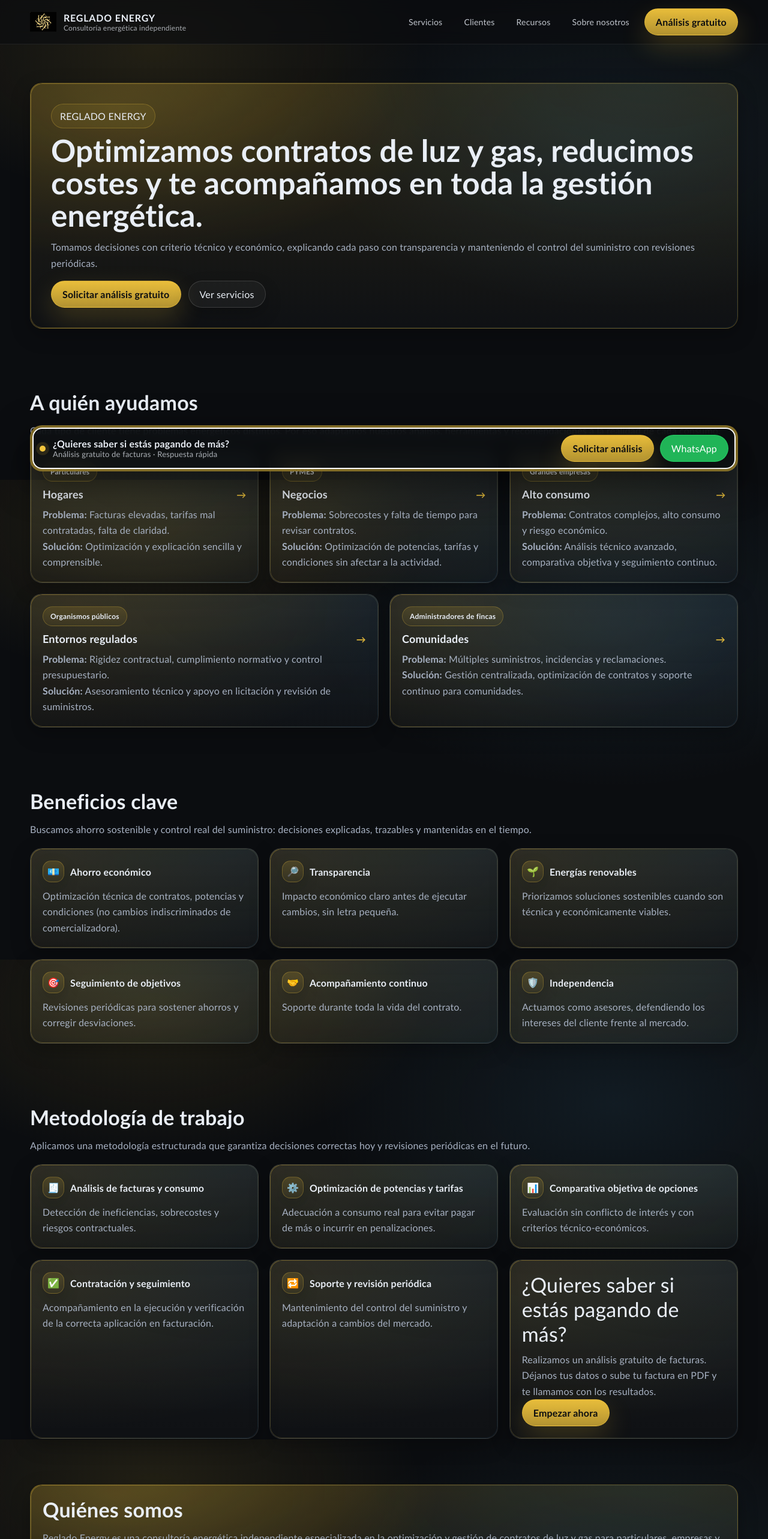
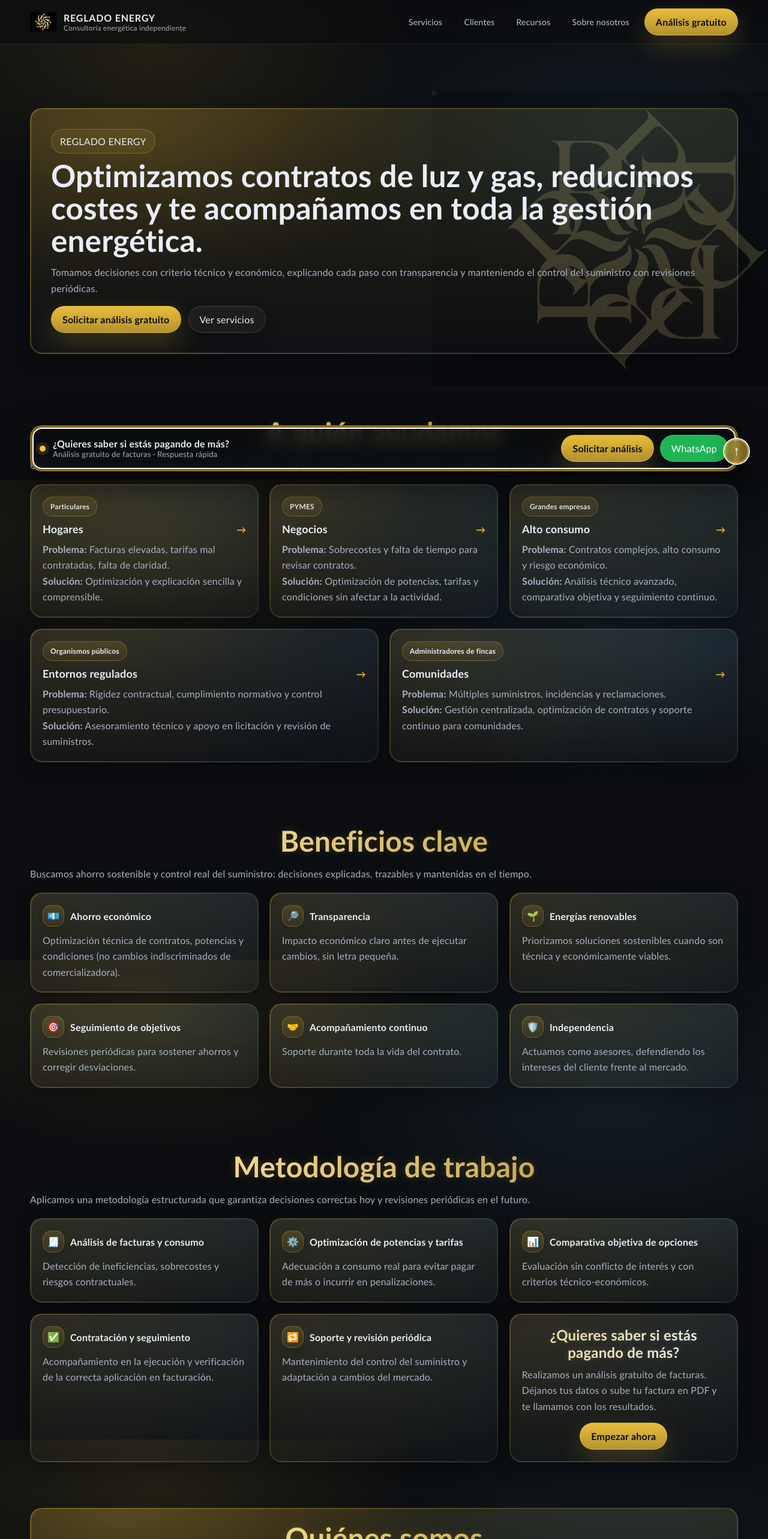
Before and after one commit to practicasreglado-wq/regladoEnergy, a Vue app: page /#/ in a window 1280 px wide. Shown: the top 2566 px of the page at 60% size. Built offline with nearby package versions, Linux system fonts and the light colour scheme.

Commit message:
cambios en el proyecto

```diff
--- a/src/App.vue
+++ b/src/App.vue
@@ -18,6 +18,7 @@
 </main>
     <SiteFooter />
     <CTASticky />
+    <ScrollTopButton />
   </div>
 </template>
 
@@ -25,6 +26,7 @@
 import SiteHeader from "./components/SiteHeader.vue";
 import SiteFooter from "./components/SiteFooter.vue";
 import CTASticky from "./components/CTASticky.vue";
+import ScrollTopButton from "./components/ScrollTopButton.vue";
 </script>
 
 <style>
@@ -37,7 +39,15 @@
 .main{
   flex: 1;
   min-height: 0;
-  padding-bottom: 120px; /* space for the sticky CTA */
+  padding-top: 42px; /* desktop: reduced by ~1/3 */
+  padding-bottom: 40px; /* desktop: reduced by ~1/3 */
+}
+
+@media (max-width: 980px){
+  .main{
+    padding-top: 0;   /* keep mobile unchanged at top */
+    padding-bottom: 40px; /* mobile: less empty space before footer */
+  }
 }
 
 .page-wrapper{
--- a/src/assets/styles.css
+++ b/src/assets/styles.css
@@ -1,21 +1,21 @@
-:root{
+:root {
   /* Corporate */
-  --gold:#F2C53D;
-  --blue:#1B5C8E;
+  --gold: #f2c53d;
+  --blue: #1b5c8e;
 
   /* Theme */
-  --bg:#0b0d10;
-  --text:#e9eef6;
-  --muted:#a7b1c2;
+  --bg: #0b0d10;
+  --text: #e9eef6;
+  --muted: #a7b1c2;
 
   /* Surfaces & borders */
-  --surface: rgba(255,255,255,.04);
-  --surface-2: rgba(255,255,255,.02);
-  --border: rgba(255,255,255,.10);
-  --border-2: rgba(255,255,255,.14);
+  --surface: rgba(255, 255, 255, 0.04);
+  --surface-2: rgba(255, 255, 255, 0.02);
+  --border: rgba(255, 255, 255, 0.1);
+  --border-2: rgba(255, 255, 255, 0.14);
 
   /* Accents */
-  --line: rgba(242,197,61,.18);
+  --line: rgba(242, 197, 61, 0.18);
 
   /* Radii */
   --radius: 20px;
@@ -23,219 +23,536 @@
   --radius-sm: 12px;
 
   /* Shadows */
-  --shadow: 0 18px 60px rgba(0,0,0,.38);
-  --shadow-soft: 0 10px 32px rgba(0,0,0,.28);
-  --shadow-pop: 0 26px 80px rgba(0,0,0,.44);
+  --shadow: 0 18px 60px rgba(0, 0, 0, 0.38);
+  --shadow-soft: 0 10px 32px rgba(0, 0, 0, 0.28);
+  --shadow-pop: 0 26px 80px rgba(0, 0, 0, 0.44);
 
   --max: 1180px;
 }
 
-*{ box-sizing:border-box; }
-html,body{ height:100%; }
-body{
-  margin:0;
-  background: radial-gradient(900px 500px at 20% 10%, rgba(242,197,61,.10), transparent 50%),
-              radial-gradient(900px 500px at 80% 30%, rgba(97,196,255,.08), transparent 55%),
-              var(--bg);
-  color:var(--text);
-  font-family: "Century Gothic","Trebuchet MS",system-ui,-apple-system,Segoe UI,Roboto,Arial,sans-serif;
-  letter-spacing: .2px;
+* {
+  box-sizing: border-box;
 }
-a{ color:inherit; text-decoration:none; }
-.container{ width: min(var(--max), calc(100% - 40px)); margin: 0 auto; }
-.section{ padding: 64px 0; }
-.section-tight{ padding: 38px 0; }
-.h1{ font-size: clamp(34px, 4vw, 54px); line-height: 1.05; margin: 0 0 14px; }
-.h2{ font-size: clamp(24px, 3vw, 34px); margin: 0 0 14px; }
-.p{ color: var(--muted); font-size: 16px; line-height: 1.65; margin: 0; }
-.grid{ display:grid; gap: 18px; }
-.grid-2{ grid-template-columns: repeat(2, minmax(0,1fr)); }
-.grid-3{ grid-template-columns: repeat(3, minmax(0,1fr)); }
-@media (max-width: 980px){ .grid-3{ grid-template-columns: 1fr; } .grid-2{ grid-template-columns: 1fr; } }
+html,
+body {
+  height: 100%;
+}
+body {
+  margin: 0;
+  position: relative;
+  overflow-x: hidden;
+  background:
+    radial-gradient(
+      900px 500px at 20% 10%,
+      rgba(242, 197, 61, 0.1),
+      transparent 50%
+    ),
+    radial-gradient(
+      900px 500px at 80% 30%,
+      rgba(97, 196, 255, 0.08),
+      transparent 55%
+    ),
+    var(--bg);
+  color: var(--text);
+  font-family:
+    "Century Gothic",
+    "Trebuchet MS",
+    system-ui,
+    -apple-system,
+    Segoe UI,
+    Roboto,
+    Arial,
+    sans-serif;
+  letter-spacing: 0.2px;
+}
+/* logo transparente en el fondo */
+body::before {
+  content: "";
+  position: fixed;
+  top: 50%;
+  right: -120px;
+  transform: translateY(-50%);
+  width: min(54vw, 680px);
+  aspect-ratio: 1 / 1;
+  background: url("./reglado-energy-logo.png") center / contain no-repeat;
+  opacity: 0.17;
+  filter: blur(px) saturate(0.9);
+  pointer-events: none;
+  z-index: 0;
+}
+a {
+  color: inherit;
+  text-decoration: none;
+}
+.container {
+  width: min(var(--max), calc(100% - 40px));
+  margin: 0 auto;
+}
+.section {
+  padding: 64px 0;
+}
+.section-tight {
+  padding: 38px 0;
+}
+.h1 {
+  font-size: clamp(34px, 4vw, 54px);
+  line-height: 1.05;
+  margin: 0 0 14px;
+}
 
-.card{
+.h2 {
+  color: rgba(242, 197, 61, 0.88);
+  text-align: center;
+  font-size: clamp(2.2rem, 5vw, 3rem);
+  margin: 0 0 14px;
+  background: linear-gradient(
+    110deg,
+    rgba(242, 197, 61, 0.72) 0%,
+    rgba(255, 236, 170, 0.95) 35%,
+    rgba(242, 197, 61, 0.72) 65%,
+    rgba(255, 236, 170, 0.9) 100%
+  );
+  background-size: 220% 100%;
+  -webkit-background-clip: text;
+  background-clip: text;
+  -webkit-text-fill-color: transparent;
+  text-shadow: 0 0 14px rgba(242, 197, 61, 0.2);
+  animation: h2Shimmer 6.5s ease-in-out infinite;
+}
+.h2new {
+  color: #f6f7f8;
+  text-align: center;
+  font-size: clamp(1.5rem, 2.2vw, 1.5rem);
+  font-weight: 800;
+  margin: 0 0 14px;
+  background: linear-gradient(
+    110deg,
+    rgba(255, 255, 255, 0.96) 0%,
+    rgba(255, 236, 170, 0.95) 35%,
+    rgba(245, 246, 248, 0.96) 68%,
+    rgba(198, 204, 211, 0.9) 100%
+  );
+  background-size: 220% 100%;
+  -webkit-background-clip: text;
+  background-clip: text;
+  -webkit-text-fill-color: transparent;
+  text-shadow: 0 0 12px rgba(210, 216, 223, 0.22);
+  animation: h2Shimmer 6.5s ease-in-out infinite;
+}
+
+@keyframes h2Shimmer {
+  0% {
+    background-position: 0% 50%;
+  }
+  50% {
+    background-position: 100% 50%;
+  }
+  100% {
+    background-position: 0% 50%;
+  }
+}
+
+@media (prefers-reduced-motion: reduce) {
+  .h2,
+  .h2new {
+    animation: none;
+  }
+}
+.p {
+  color: var(--muted);
+  font-size: 16px;
+  line-height: 1.65;
+  margin: 0;
+}
+.grid {
+  display: grid;
+  gap: 18px;
+}
+.grid-2 {
+  grid-template-columns: repeat(2, minmax(0, 1fr));
+}
+.grid-3 {
+  grid-template-columns: repeat(3, minmax(0, 1fr));
+}
+@media (max-width: 980px) {
+  .grid-3 {
+    grid-template-columns: 1fr;
+  }
+  .grid-2 {
+    grid-template-columns: 1fr;
+  }
+}
+
+.card {
   position: relative;
   border-radius: var(--radius);
   padding: 20px;
   border: 1px solid var(--border);
   background:
-    radial-gradient(900px 420px at 12% 10%, rgba(242,197,61,.10), transparent 60%),
-    radial-gradient(900px 420px at 88% 0%, rgba(27,92,142,.10), transparent 62%),
-    linear-gradient(180deg, rgba(255,255,255,.055), rgba(255,255,255,.018));
+    radial-gradient(
+      900px 420px at 12% 10%,
+      rgba(242, 197, 61, 0.1),
+      transparent 60%
+    ),
+    radial-gradient(
+      900px 420px at 88% 0%,
+      rgba(27, 92, 142, 0.1),
+      transparent 62%
+    ),
+    linear-gradient(
+      180deg,
+      rgba(255, 255, 255, 0.055),
+      rgba(255, 255, 255, 0.018)
+    );
   box-shadow: var(--shadow-soft);
   overflow: hidden;
-  transition: transform .18s ease, box-shadow .18s ease, border-color .18s ease;
+  transition:
+    transform 0.18s ease,
+    box-shadow 0.18s ease,
+    border-color 0.18s ease;
 }
-.card::before{
-  content:"";
-  position:absolute; inset:0;
-  pointer-events:none;
+.card::before {
+  content: "";
+  position: absolute;
+  inset: 0;
+  pointer-events: none;
   border-radius: inherit;
   padding: 1px;
-  background: linear-gradient(135deg, rgba(242,197,61,.70), rgba(27,92,142,.32));
-  -webkit-mask: linear-gradient(#000 0 0) content-box, linear-gradient(#000 0 0);
-  mask: linear-gradient(#000 0 0) content-box, linear-gradient(#000 0 0);
+  background: linear-gradient(
+    135deg,
+    rgba(242, 197, 61, 0.7),
+    rgba(27, 92, 142, 0.32)
+  );
+  -webkit-mask:
+    linear-gradient(#000 0 0) content-box,
+    linear-gradient(#000 0 0);
+  mask:
+    linear-gradient(#000 0 0) content-box,
+    linear-gradient(#000 0 0);
   -webkit-mask-composite: xor;
   mask-composite: exclude;
-  opacity: .52;
+  opacity: 0.52;
 }
-.card:hover{
+.card:hover {
   transform: translateY(-2px);
   box-shadow: var(--shadow);
-  border-color: rgba(242,197,61,.20);
+  border-color: rgba(242, 197, 61, 0.2);
 }
-.card.soft{
-  border-color: rgba(242,197,61,.28);
+.card.soft {
+  border-color: rgba(242, 197, 61, 0.28);
   background:
-    radial-gradient(900px 420px at 12% 10%, rgba(242,197,61,.16), transparent 60%),
-    radial-gradient(900px 420px at 88% 0%, rgba(27,92,142,.10), transparent 62%),
-    linear-gradient(180deg, rgba(242,197,61,.12), rgba(255,255,255,.018));
+    radial-gradient(
+      900px 420px at 12% 10%,
+      rgba(242, 197, 61, 0.16),
+      transparent 60%
+    ),
+    radial-gradient(
+      900px 420px at 88% 0%,
+      rgba(27, 92, 142, 0.1),
+      transparent 62%
+    ),
+    linear-gradient(
+      180deg,
+      rgba(242, 197, 61, 0.12),
+      rgba(255, 255, 255, 0.018)
+    );
 }
 
-.btn{
-  display:inline-flex; align-items:center; justify-content:center; gap:10px;
+.btn {
+  display: inline-flex;
+  align-items: center;
+  justify-content: center;
+  gap: 10px;
   padding: 12px 18px;
   border-radius: 999px;
-  border: 1px solid rgba(255,255,255,.14);
-  background: rgba(255,255,255,.04);
+  border: 1px solid rgba(255, 255, 255, 0.14);
+  background: rgba(255, 255, 255, 0.04);
   color: var(--text);
-  cursor:pointer;
-  transition: transform .16s ease, box-shadow .16s ease, border-color .16s ease, background .16s ease;
-  box-shadow: 0 12px 28px rgba(0,0,0,.22);
+  cursor: pointer;
+  transition:
+    transform 0.16s ease,
+    box-shadow 0.16s ease,
+    border-color 0.16s ease,
+    background 0.16s ease;
+  box-shadow: 0 12px 28px rgba(0, 0, 0, 0.22);
 }
-.btn:hover{ transform: translateY(-1px); border-color: rgba(242,197,61,.22); background: rgba(255,255,255,.06); }
-.btn:active{ transform: translateY(0px); }
-.btn.primary{
-  background: linear-gradient(180deg, rgba(242,197,61,.96), rgba(242,197,61,.72));
-  border-color: rgba(242,197,61,.42);
-  color:#0b0d10;
+.btn:hover {
+  transform: translateY(-1px);
+  border-color: rgba(242, 197, 61, 0.22);
+  background: rgba(255, 255, 255, 0.06);
+}
+.btn:active {
+  transform: translateY(0px);
+}
+.btn.primary {
+  background: linear-gradient(
+    180deg,
+    rgba(242, 197, 61, 0.96),
+    rgba(242, 197, 61, 0.72)
+  );
+  border-color: rgba(242, 197, 61, 0.42);
+  color: #0b0d10;
   font-weight: 800;
-  box-shadow: 0 18px 44px rgba(242,197,61,.20);
+  box-shadow: 0 18px 44px rgba(242, 197, 61, 0.2);
 }
-.input, .select, .textarea{
-  width:100%;
+.input,
+.select,
+.textarea {
+  width: 100%;
   border-radius: var(--radius-md);
-  border: 1px solid rgba(255,255,255,.16);
-  background: rgba(255,255,255,.06);
+  border: 1px solid rgba(255, 255, 255, 0.16);
+  background: rgba(255, 255, 255, 0.06);
   color: var(--text);
   padding: 12px 12px;
-  outline:none;
-  box-shadow: 0 10px 26px rgba(0,0,0,.20) inset;
-  transition: box-shadow .16s ease, border-color .16s ease, background .16s ease;
+  outline: none;
+  box-shadow: 0 10px 26px rgba(0, 0, 0, 0.2) inset;
+  transition:
+    box-shadow 0.16s ease,
+    border-color 0.16s ease,
+    background 0.16s ease;
 }
-.input::placeholder, .textarea::placeholder{ color: rgba(233,238,246,.55); }
-.input:hover, .select:hover, .textarea:hover{
-  border-color: rgba(27,92,142,.30);
-  background: rgba(255,255,255,.075);
+.input::placeholder,
+.textarea::placeholder {
+  color: rgba(233, 238, 246, 0.55);
 }
-.input:focus, .select:focus, .textarea:focus{
-  border-color: rgba(242,197,61,.55);
-  box-shadow: 0 0 0 6px rgba(242,197,61,.16), 0 12px 30px rgba(0,0,0,.18) inset;
-  background: rgba(255,255,255,.09);
+.input:hover,
+.select:hover,
+.textarea:hover {
+  border-color: rgba(27, 92, 142, 0.3);
+  background: rgba(255, 255, 255, 0.075);
 }
-.textarea{ min-height: 120px; resize: vertical; }
-.label{ display:block; margin: 0 0 8px; color: rgba(233,238,246,.86); font-size: 13px; }
-.small{ font-size: 13px; color: var(--muted); line-height: 1.5; }
-.kpi{
-  display:flex; flex-direction:column; gap: 4px;
+.input:focus,
+.select:focus,
+.textarea:focus {
+  border-color: rgba(242, 197, 61, 0.55);
+  box-shadow:
+    0 0 0 6px rgba(242, 197, 61, 0.16),
+    0 12px 30px rgba(0, 0, 0, 0.18) inset;
+  background: rgba(255, 255, 255, 0.09);
+}
+.textarea {
+  min-height: 120px;
+  resize: vertical;
+}
+.label {
+  display: block;
+  margin: 0 0 8px;
+  color: rgba(233, 238, 246, 0.86);
+  font-size: 13px;
+}
+.small {
+  font-size: 13px;
+  color: var(--muted);
+  line-height: 1.5;
+}
+.kpi {
+  display: flex;
+  flex-direction: column;
+  gap: 4px;
   padding: 14px;
   border-radius: 16px;
-  border: 1px solid rgba(242,197,61,.22);
-  background: rgba(242,197,61,.07);
+  border: 1px solid rgba(242, 197, 61, 0.22);
+  background: rgba(242, 197, 61, 0.07);
 }
-.kpi strong{ font-size: 18px; }
-.kpi span{ color: var(--muted); font-size: 13px; }
-.hr{ height:1px; background: rgba(255,255,255,.08); border:none; margin: 22px 0; }
+.kpi strong {
+  font-size: 18px;
+}
+.kpi span {
+  color: var(--muted);
+  font-size: 13px;
+}
+.hr {
+  height: 1px;
+  background: rgba(255, 255, 255, 0.08);
+  border: none;
+  margin: 22px 0;
+}
 
 /* page transitions */
-.page-enter-active, .page-leave-active{ transition: opacity 220ms ease, transform 220ms ease, filter 220ms ease; }
-.page-enter-from{ opacity:0; transform: translateY(10px); filter: blur(8px); }
-.page-leave-to{ opacity:0; transform: translateY(-6px); filter: blur(6px); }
+.page-enter-active,
+.page-leave-active {
+  transition:
+    opacity 220ms ease,
+    transform 220ms ease,
+    filter 220ms ease;
+}
+.page-enter-from {
+  opacity: 0;
+  transform: translateY(10px);
+  filter: blur(8px);
+}
+.page-leave-to {
+  opacity: 0;
+  transform: translateY(-6px);
+  filter: blur(6px);
+}
 
 /* reveal */
-.reveal{
+.reveal {
   opacity: 0;
   transform: translateY(16px);
   filter: blur(6px);
-  transition: opacity 700ms cubic-bezier(.2,.8,.2,1),
-              transform 700ms cubic-bezier(.2,.8,.2,1),
-              filter 700ms cubic-bezier(.2,.8,.2,1);
+  transition:
+    opacity 700ms cubic-bezier(0.2, 0.8, 0.2, 1),
+    transform 700ms cubic-bezier(0.2, 0.8, 0.2, 1),
+    filter 700ms cubic-bezier(0.2, 0.8, 0.2, 1);
   transition-delay: var(--reveal-delay, 0ms);
   will-change: transform, opacity, filter;
 }
-.reveal.is-visible{ opacity:1; transform: translateY(0); filter: blur(0); }
+.reveal.is-visible {
+  opacity: 1;
+  transform: translateY(0);
+  filter: blur(0);
+}
 
 /* microinteractions */
-.card, .btn, .nav-link, .m-link, .input, .select, .textarea{
-  transition: transform 180ms cubic-bezier(.2,.8,.2,1),
-              background-color 180ms cubic-bezier(.2,.8,.2,1),
-              border-color 180ms cubic-bezier(.2,.8,.2,1),
-              box-shadow 180ms cubic-bezier(.2,.8,.2,1),
-              color 180ms cubic-bezier(.2,.8,.2,1);
+.card,
+.btn,
+.nav-link,
+.m-link,
+.input,
+.select,
+.textarea {
+  transition:
+    transform 180ms cubic-bezier(0.2, 0.8, 0.2, 1),
+    background-color 180ms cubic-bezier(0.2, 0.8, 0.2, 1),
+    border-color 180ms cubic-bezier(0.2, 0.8, 0.2, 1),
+    box-shadow 180ms cubic-bezier(0.2, 0.8, 0.2, 1),
+    color 180ms cubic-bezier(0.2, 0.8, 0.2, 1);
 }
-.card:hover{ transform: translateY(-6px); border-color: rgba(242,197,61,.28); box-shadow: 0 26px 80px rgba(0,0,0,.55); }
-.btn:hover{ transform: translateY(-2px); }
-.btn.primary:hover{ box-shadow: 0 14px 40px rgba(242,197,61,.18); }
-.input:focus, .select:focus, .textarea:focus{ border-color: rgba(242,197,61,.75); box-shadow: 0 0 0 4px rgba(242,197,61,.22); }
+.card:hover {
+  transform: translateY(-6px);
+  border-color: rgba(242, 197, 61, 0.28);
+  box-shadow: 0 26px 80px rgba(0, 0, 0, 0.55);
+}
+.btn:hover {
+  transform: translateY(-2px);
+}
+.btn.primary:hover {
+  box-shadow: 0 14px 40px rgba(242, 197, 61, 0.18);
+}
+.input:focus,
+.select:focus,
+.textarea:focus {
+  border-color: rgba(242, 197, 61, 0.75);
+  box-shadow: 0 0 0 4px rgba(242, 197, 61, 0.22);
+}
 
 /* glow */
-.glow{ position: relative; overflow: hidden; }
-.glow::after{
-  content:"";
-  position:absolute;
-  inset:-2px;
-  pointer-events:none;
+.glow {
+  position: relative;
+  overflow: hidden;
+}
+.glow::after {
+  content: "";
+  position: absolute;
+  inset: -2px;
+  pointer-events: none;
   opacity: 0;
-  transition: opacity 180ms cubic-bezier(.2,.8,.2,1);
-  background: radial-gradient(240px 160px at var(--gx,50%) var(--gy,50%), rgba(242,197,61,.18), transparent 60%);
+  transition: opacity 180ms cubic-bezier(0.2, 0.8, 0.2, 1);
+  background: radial-gradient(
+    240px 160px at var(--gx, 50%) var(--gy, 50%),
+    rgba(242, 197, 61, 0.18),
+    transparent 60%
+  );
 }
-.glow.glow-on::after{ opacity: 1; }
-.btn.glow::after{
-  background: radial-gradient(220px 140px at var(--gx,50%) var(--gy,50%), rgba(242,197,61,.14), transparent 60%);
+.glow.glow-on::after {
+  opacity: 1;
+}
+.btn.glow::after {
+  background: radial-gradient(
+    220px 140px at var(--gx, 50%) var(--gy, 50%),
+    rgba(242, 197, 61, 0.14),
+    transparent 60%
+  );
 }
 
-
 /* UI polish */
-.hr{ opacity:.95 }
-.kpi{ border-radius: var(--radius-md); box-shadow: 0 16px 40px rgba(0,0,0,.22); }
-.kpi strong{ letter-spacing: .2px; }
+.hr {
+  opacity: 0.95;
+}
+.kpi {
+  border-radius: var(--radius-md);
+  box-shadow: 0 16px 40px rgba(0, 0, 0, 0.22);
+}
+.kpi strong {
+  letter-spacing: 0.2px;
+}
 
 /* Micro-polish */
-::selection{ background: rgba(242,197,61,.25); color: var(--text); }
-a:focus-visible, button:focus-visible, summary:focus-visible{
-  outline: 3px solid rgba(242,197,61,.35);
+::selection {
+  background: rgba(242, 197, 61, 0.25);
+  color: var(--text);
+}
+a:focus-visible,
+button:focus-visible,
+summary:focus-visible {
+  outline: 3px solid rgba(242, 197, 61, 0.35);
   outline-offset: 3px;
   border-radius: 14px;
 }
 
-
 /* Active nav */
-.nav-link.router-link-active{ color: var(--text); border-bottom-color: rgba(242,197,61,.75); }
-
+.nav-link.router-link-active {
+  color: var(--text);
+  border-bottom-color: rgba(242, 197, 61, 0.75);
+}
 
 /* Layout fix: keep content visible and push footer down */
-#app{ min-height: 100vh; }
-.app-shell{ min-height: 100vh; display:flex; flex-direction:column; }
-.main{ flex:1; min-height:0; padding-bottom:120px; }
+#app {
+  min-height: 100vh;
+  position: relative;
+  z-index: 1;
+}
+.app-shell {
+  min-height: 100vh;
+  display: flex;
+  flex-direction: column;
+}
+.main {
+  flex: 1;
+  min-height: 0;
+  padding-top: 42px; /* desktop: reduced by ~1/3 */
+  padding-bottom: 40px; /* desktop: reduced by ~1/3 */
+}
 
+@media (max-width: 980px) {
+  .main {
+    padding-top: 0; /* keep mobile unchanged at top */
+    padding-bottom: 40px;
+  }
+}
 
 /* Safe route transitions (do NOT use position:absolute) */
 .page-enter-active,
-.page-leave-active{
-  transition: opacity .25s ease, transform .25s ease;
+.page-leave-active {
+  transition:
+    opacity 0.25s ease,
+    transform 0.25s ease;
 }
-.page-enter-from{
+.page-enter-from {
   opacity: 0;
   transform: translateY(8px);
 }
-.page-leave-to{
+.page-leave-to {
   opacity: 0;
   transform: translateY(-8px);
 }
 
-.page-wrapper{ position: relative; flex:1; min-height:0; }
-
+.page-wrapper {
+  position: relative;
+  flex: 1;
+  min-height: 0;
+}
 
 /* FORCE-VISIBLE: never allow animations to blank the site */
-.reveal{ opacity: 1 !important; transform: none !important; filter: none !important; }
-.reveal.is-visible{ opacity: 1 !important; transform: none !important; filter: none !important; }
+.reveal {
+  opacity: 1 !important;
+  transform: none !important;
+  filter: none !important;
+}
+.reveal.is-visible {
+  opacity: 1 !important;
+  transform: none !important;
+  filter: none !important;
+}
--- a/src/components/CTASticky.vue
+++ b/src/components/CTASticky.vue
@@ -34,27 +34,13 @@
   display: none;
 }
 
-/* moving golden rays effect */
-.inner::after{
-  content: "";
-  position: absolute;
-  inset: 0;
-  background: linear-gradient(45deg, transparent 25%, rgba(242,197,61,.15) 25%, rgba(242,197,61,.15) 50%, transparent 50%, transparent 75%, rgba(242,197,61,.15) 75%, rgba(242,197,61,.15));
-  background-size: 60px 60px;
-  animation: moveRays 5s linear infinite;
-  border-radius: inherit;
-  pointer-events: none;
-}
 
-@keyframes moveRays{
-  from{background-position:0 0;}
-  to{background-position:60px 60px;}
-}
 .left{ display:flex; align-items:center; gap: 12px; }
 .dot{ width: 10px; height: 10px; border-radius: 999px; background: var(--gold); box-shadow: 0 0 0 6px rgba(242,197,61,.12); }
 .t{ font-weight: 800; }
 .s{ color: rgba(233,238,246,.72); font-size: 13px; }
 .right{ display:flex; gap: 10px; }
+
 /* special style for whatsapp button */
 .whatsapp{
   background: rgba(37, 211, 102, 0.85); /* whatsapp green with transparency */
@@ -66,6 +52,17 @@
   color: #fff !important;
   border-color: rgba(37, 211, 102, 0.85) !important;
 }
-@media (max-width: 980px){ .inner{ flex-direction: column; align-items: stretch; } .right .btn{ width: 100%; } }
-@media (max-width: 980px){ .inner{ flex-direction: column; align-items: stretch; } .right .btn{ width: 100%; } }
+@media (max-width: 980px){
+  .inner{ flex-direction: column; align-items: stretch; }
+  .t{ font-size: 14px; line-height: 1.25; }
+  .s{ font-size: 12px; }
+  .right{ gap: 8px; }
+  .right .btn{
+    width: 100%;
+    min-height: 38px;
+    padding: 8px 12px;
+    font-size: 13px;
+    border-radius: 12px;
+  }
+}
 </style>
--- /dev/null
+++ b/src/components/ScrollTopButton.vue
@@ -0,0 +1,68 @@
+<!-- componente de botón redondo para subir al inicio de la página. -->
+<template>
+  <button
+    class="scroll-top glow"
+    v-glow
+    type="button"
+    aria-label="Volver arriba"
+    @click="scrollToTop"
+  >
+    <span class="arrow" aria-hidden="true">&uarr;</span>
+  </button>
+</template>
+
+<script setup>
+function scrollToTop() {
+  window.scrollTo({ top: 0, behavior: "smooth" });
+}
+</script>
+
+<style scoped>
+.scroll-top{
+  position: fixed;
+  right: 30px;
+  bottom: 25px;
+  z-index: 70;
+  width: 45px;
+  height: 45px;
+  border-radius: 999px;
+  border: 2px solid rgba(255,255,255,.92);
+  background: rgba(242,197,61,.48);
+  color: #ffffff;
+  display: inline-flex;
+  align-items: center;
+  justify-content: center;
+  cursor: pointer;
+  box-shadow: 0 14px 34px rgba(0,0,0,.34);
+  backdrop-filter: blur(6px);
+}
+
+.scroll-top::before{
+  content: "";
+  position: absolute;
+  inset: 1px;
+  border-radius: inherit;
+  border: 1px solid rgba(242,197,61,.95);
+  pointer-events: none;
+}
+
+.scroll-top:hover{
+  background: rgba(242,197,61,.62);
+}
+
+.arrow{
+  font-size: 22px;
+  line-height: 1;
+  font-weight: 800;
+  transform: translateY(-1px);
+}
+
+@media (max-width: 980px){
+  .scroll-top{
+    right: 14px;
+    bottom: 140px;
+    width: 50px;
+    height: 50px;
+  }
+}
+</style>
--- a/src/pages/Home.vue
+++ b/src/pages/Home.vue
@@ -123,11 +123,13 @@
           text="Mantenimiento del control del suministro y adaptación a cambios del mercado."
         />
         <div class="card glow" v-glow>
-          <div class="h2" style="margin-bottom:10px;">¿Quieres saber si estás pagando de más?</div>
+          <div class="h2new" style="margin-bottom:10px;">¿Quieres saber si estás pagando de más?</div>
           <p class="p">
             Realizamos un análisis gratuito de facturas. Déjanos tus datos o sube tu factura en PDF y te llamamos con los resultados.
           </p>
-          <router-link to="/contacto" class="btn primary glow" v-glow>Empezar ahora</router-link>
+          <div class="card-cta-center">
+            <router-link to="/contacto" class="btn primary glow" v-glow>Empezar ahora</router-link>
+          </div>
         </div>
       </div>
     </div>
@@ -141,7 +143,9 @@
           Reglado Energy es una consultoría energética independiente especializada en la optimización y gestión de contratos de luz y gas
           para particulares, empresas y sector público.
         </p>
-        <router-link to="/sobre-nosotros" class="btn glow" v-glow>Conocer más</router-link>
+        <div class="about-cta-center">
+          <router-link to="/sobre-nosotros" class="btn primary glow" v-glow>Conocer más</router-link>
+        </div>
       </div>
     </div>
   </section>
@@ -170,4 +174,6 @@
   margin-bottom: 10px;
 }
 .cta-row{ display:flex; gap:12px; flex-wrap:wrap; margin-top: 16px; }
+.about-cta-center{ display:flex; justify-content:center; margin-top: 14px; }
+.card-cta-center{ display:flex; justify-content:center; margin-top: 14px; }
 </style>
```
Also changed, not shown: src/pages/Clients.vue (+6 -2 lines).
